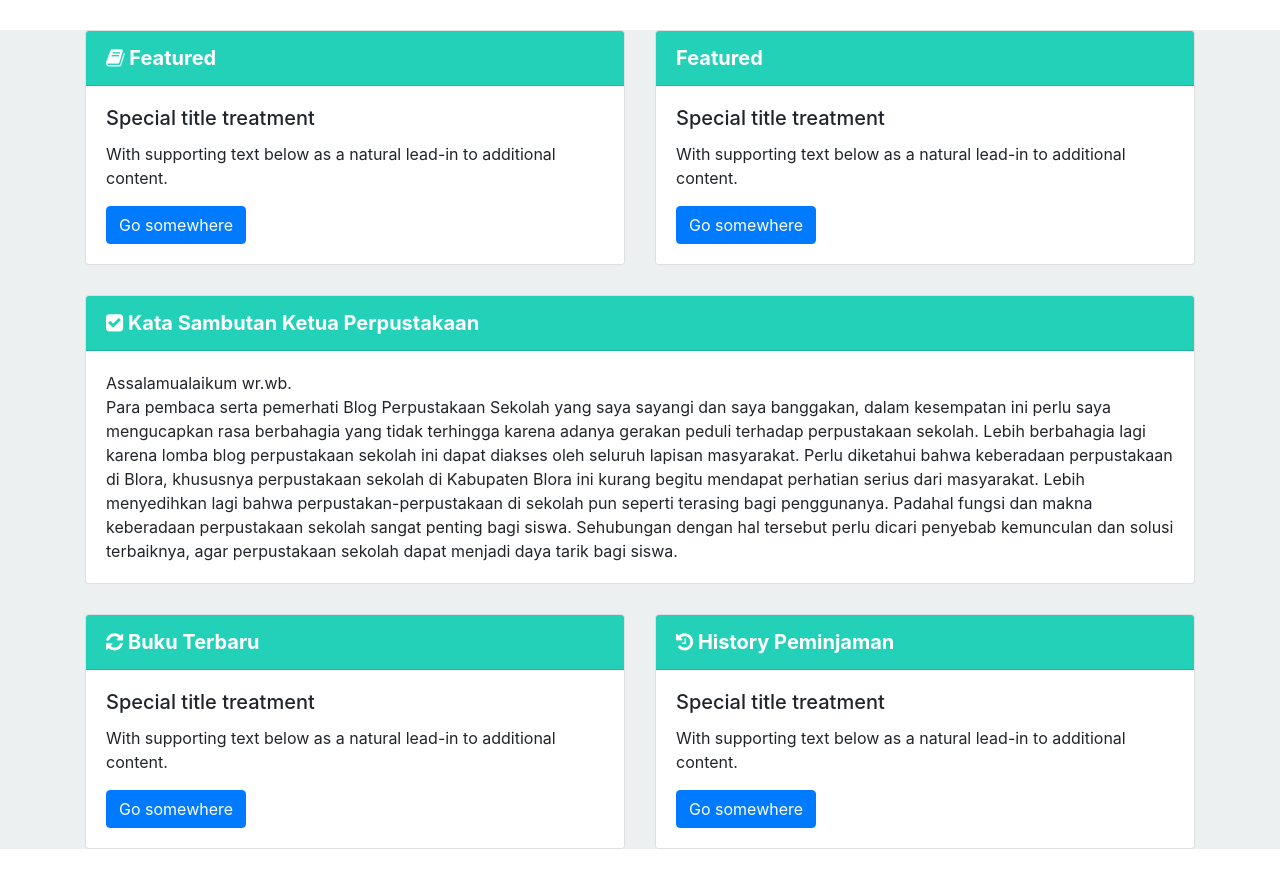
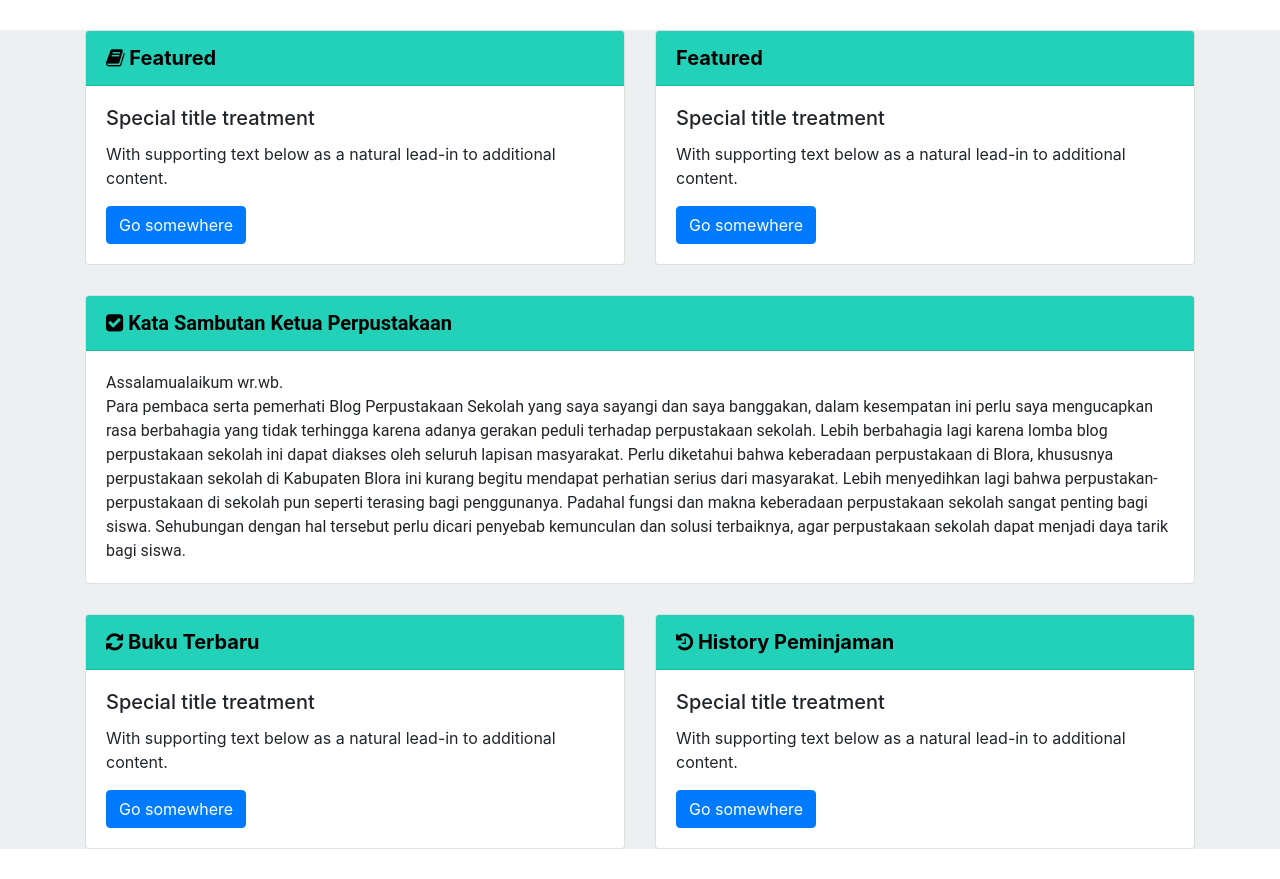
Before and after one commit to iniwahyu/perpustakaanonline, a PHP site: page / in a window 1280 px wide. Shown: the part 58-937 px from the top of the page. Run offline with PHP 8.4, Linux system fonts and the light colour scheme.

Commit message:
mengganti font

```diff
--- a/asset/css/style.css
+++ b/asset/css/style.css
@@ -1,3 +1,6 @@
+body{
+    font-family: 'Roboto';
+}
 .navbar{
     background: #2c3e50;
 }
@@ -20,6 +23,7 @@
 }
 .section2{
     margin-top: 30px;
+    font-family: 'Roboto', sans-serif;
 }
 .section3{
     margin-top: 30px;
@@ -30,15 +34,33 @@
     font-size: 20px;
     font-weight: 700;
 }
+.section1 .card .card-header .fa{
+    color: #000;
+}
+.section1 .card .card-header span{
+    color: #000;
+}
 .section2 .card .card-header{
     background: #23D1b9;
     font-size: 20px;
     font-weight: 700;
 }
+.section2 .card .card-header .fa{
+    color: #000;
+}
+.section2 .card .card-header span{
+    color: #000;
+}
 .section3 .card .card-header{
     background: #23D1b9;
     font-size: 20px;
     font-weight: 700;
+}
+.section3 .card .card-header .fa{
+    color: #000;
+}
+.section3 .card .card-header span{
+    color: #000;
 }
 
 /* --- BUKU --- */
--- a/index.php
+++ b/index.php
@@ -24,7 +24,7 @@
         <div class="col-md-6">
             <div class="card">
                 <div class="card-header text-white" >
-                    <i class="fa fa-book " aria-hidden="true"></i> Featured
+                    <i class="fa fa-book " aria-hidden="true"></i> <span>Featured</span>
                 </div>
                 <div class="card-body">
                     <h5 class="card-title">Special title treatment</h5>
@@ -37,7 +37,7 @@
         <div class="col-md-6">
             <div class="card">
                 <div class="card-header text-white">
-                    Featured
+                    <span>Featured</span>
                 </div>
                 <div class="card-body">
                     <h5 class="card-title">Special title treatment</h5>
@@ -58,7 +58,7 @@
         <div class="col-md-12">
             <div class="card">
                 <div class="card-header text-white">
-                    <i class="fa fa-check-square" aria-hidden="true"></i> Kata Sambutan Ketua Perpustakaan
+                    <i class="fa fa-check-square" aria-hidden="true"></i> <span>Kata Sambutan Ketua Perpustakaan</span>
                 </div>
                 <div class="card-body">
                     <p class="card-text">
@@ -88,7 +88,7 @@
         <div class="col-md-6">
             <div class="card">
                 <div class="card-header text-white">
-                    <i class="fa fa-refresh" aria-hidden="true"></i> Buku Terbaru
+                    <i class="fa fa-refresh" aria-hidden="true"></i> <span>Buku Terbaru</span>
                 </div>
                 <div class="card-body">
                     <h5 class="card-title">Special title treatment</h5>
@@ -101,7 +101,7 @@
         <div class="col-md-6">
             <div class="card">
                 <div class="card-header text-white">
-                    <i class="fa fa-history" aria-hidden="true"></i> History Peminjaman
+                    <i class="fa fa-history" aria-hidden="true"></i> <span>History Peminjaman</span>
                 </div>
                 <div class="card-body">
                     <h5 class="card-title">Special title treatment</h5>
```
